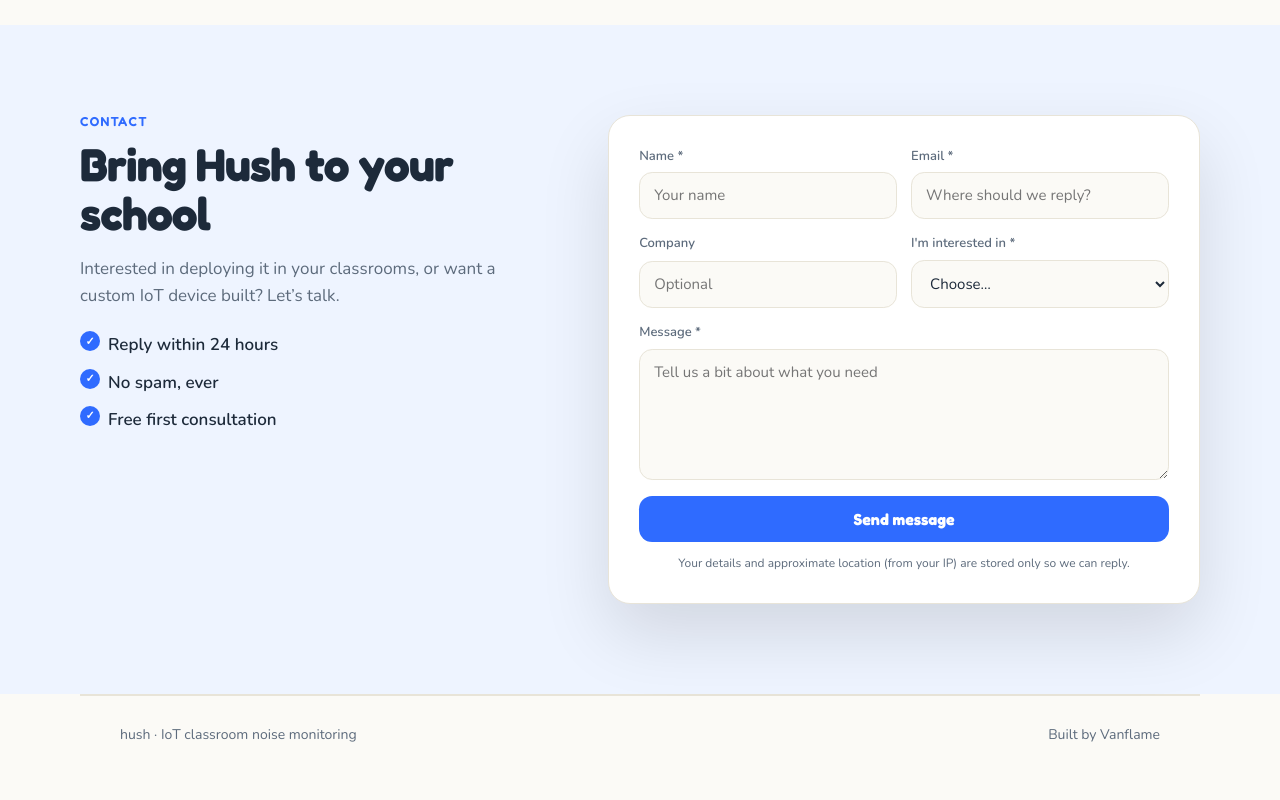
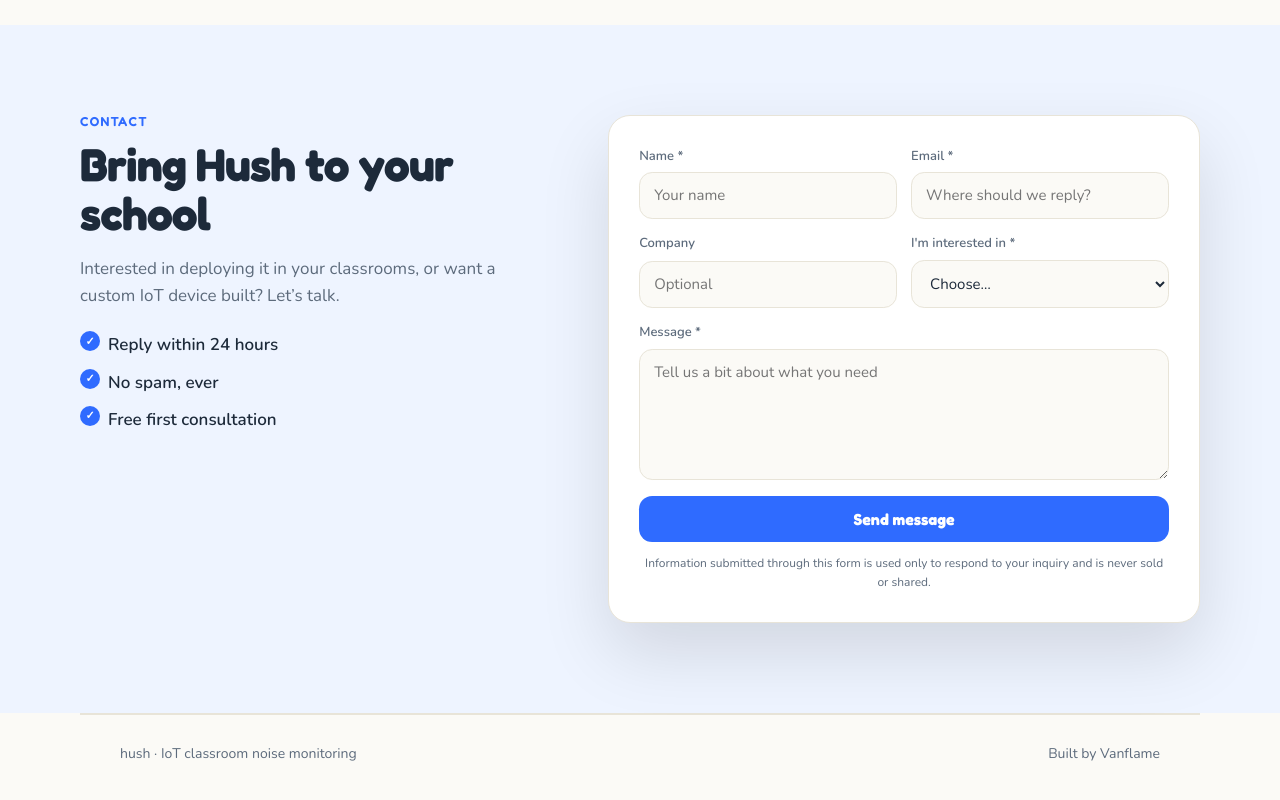
Before and after one commit to Vanflame/Noise-Monitoring-IOT, a Next.js app in the folder site/: page / in a window 1280 px wide. Shown: the part 2691-3491 px from the top of the page. Built offline with nearby package versions, Linux system fonts and the light colour scheme; no server answers.

Commit message:
Use general privacy note on the contact form
Co-Authored-By: Claude Opus 5.5 <noreply@anthropic.com>
Claude-Session: https://claude.ai/code/session_0145ZEPhrAtxYpM3wG4y6koz

```diff
--- a/site/app/ContactForm.tsx
+++ b/site/app/ContactForm.tsx
@@ -62,7 +62,7 @@ export default function ContactForm({ source, title, lede, interests, button = "
             <input className={s.hp} name="_hp" tabIndex={-1} autoComplete="off" aria-hidden="true" />
             {error && <p className={s.err} role="alert">{error}</p>}
             <button className={s.btn} type="submit" disabled={state === "sending"}>{state === "sending" ? "Sending…" : button}</button>
-            <p className={s.note}>Your details and approximate location (from your IP) are stored only so we can reply.</p>
+            <p className={s.note}>Information submitted through this form is used only to respond to your inquiry and is never sold or shared.</p>
           </form>
         )}
       </div>
```
